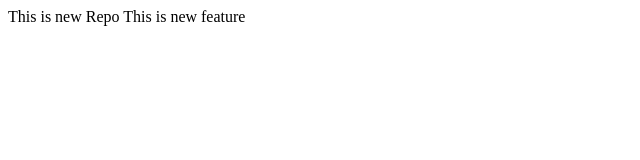
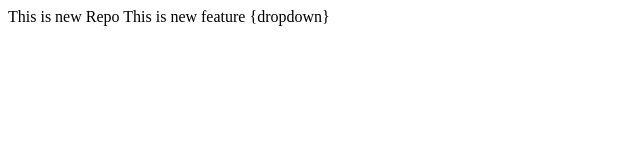
Before and after one commit to shubhamcode1195/localrepo, a plain HTML site: page index.html in a window 1280 px wide. Shown: the whole page, without its empty margins (0-640 px from the left). Drawn offline with Linux system fonts and the light colour scheme.

Commit message:
Add Dropdown

```diff
--- a/index.html
+++ b/index.html
@@ -1,2 +1,2 @@
 <pr> This is new Repo</pr>
-<pr> This is new feature </pr>
+<pr> This is new feature {dropdown} </pr>
```
